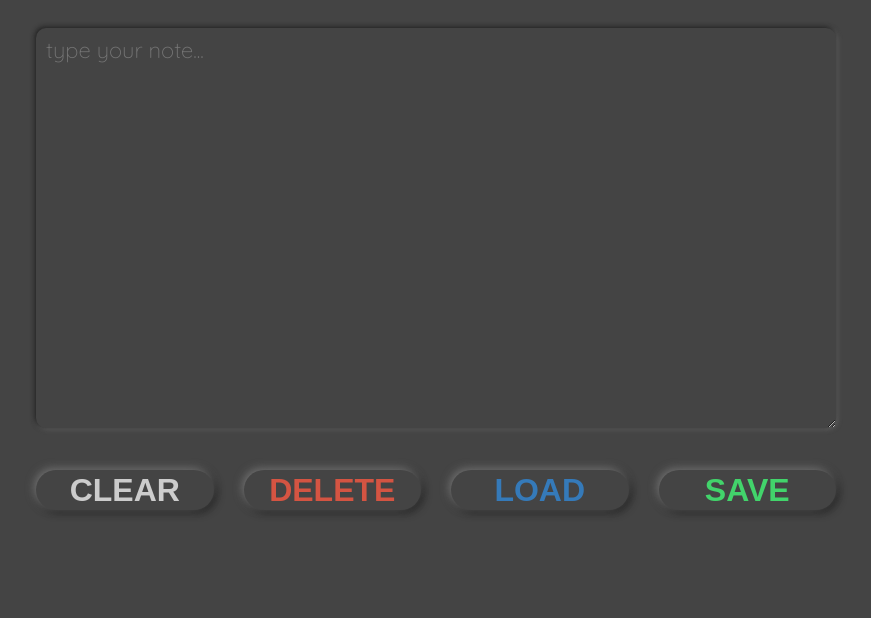
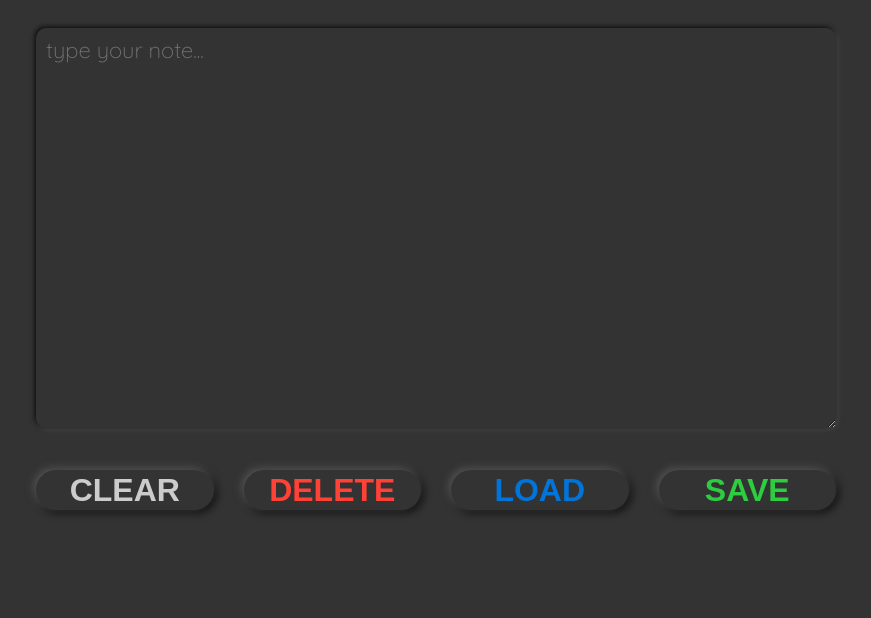
Before and after one commit to marta-kapolka/simple-note, a website: page index.html in a window 1280 px wide. Shown: the part 182-800 px from the top of the page, without its empty margins (204-1075 px from the left). Drawn offline with nearby package versions, Linux system fonts and the light colour scheme; a web font is replaced by a local one.

Commit message:
styling - minor color changes

```diff
--- a/index.js
+++ b/index.js
@@ -1,6 +1,3 @@
-const entryNote = document.querySelector('.entry--js');
-console.log(entryNote);
-
 const saveButton = document.querySelector('.save--js');
 const loadButton = document.querySelector('.load--js');
 const deleteButton = document.querySelector('.delete--js');
--- a/style.scss
+++ b/style.scss
@@ -2,14 +2,14 @@
 @import url("https://fonts.googleapis.com/css2?family=Palanquin+Dark:wght@400;700&family=Quicksand:wght@300;400&display=swap");
 
 // COLORS
-$dark-background: #444;
+$dark-background: #333;
 
-$dark-shadow: #161616;
-$light-shadow: #747474;
+$dark-shadow: #000000;
+$light-shadow: #5a5a5a;
 
-$red: #d45442;
-$blue: #357ab9;
-$green: #42d46b;
+$red: #FF4136;
+$blue: #0074D9;
+$green: #2ECC40;
 
 $gray-text: #ccc;
 $white-text: #fff;
```
Also changed, not shown: style.css.
